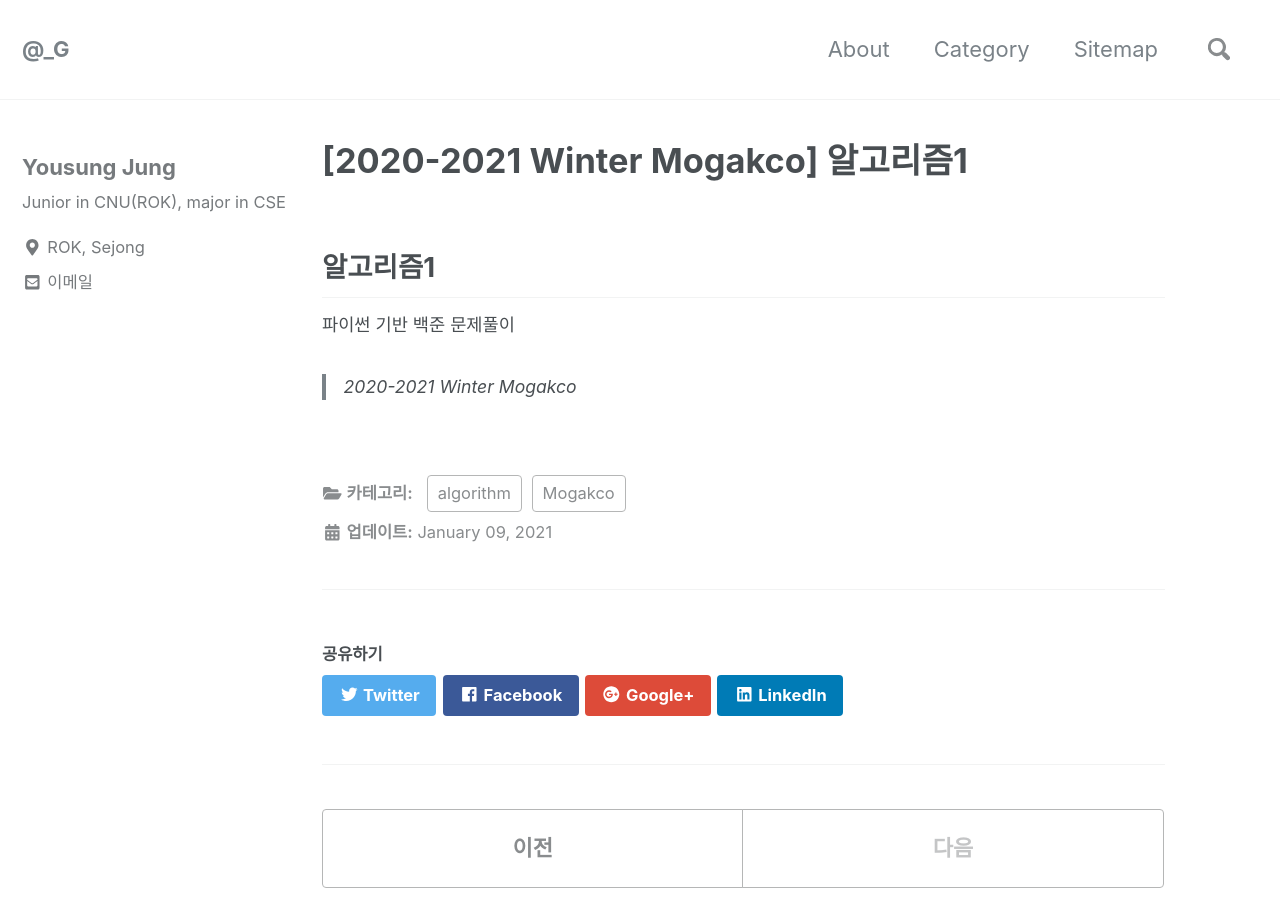
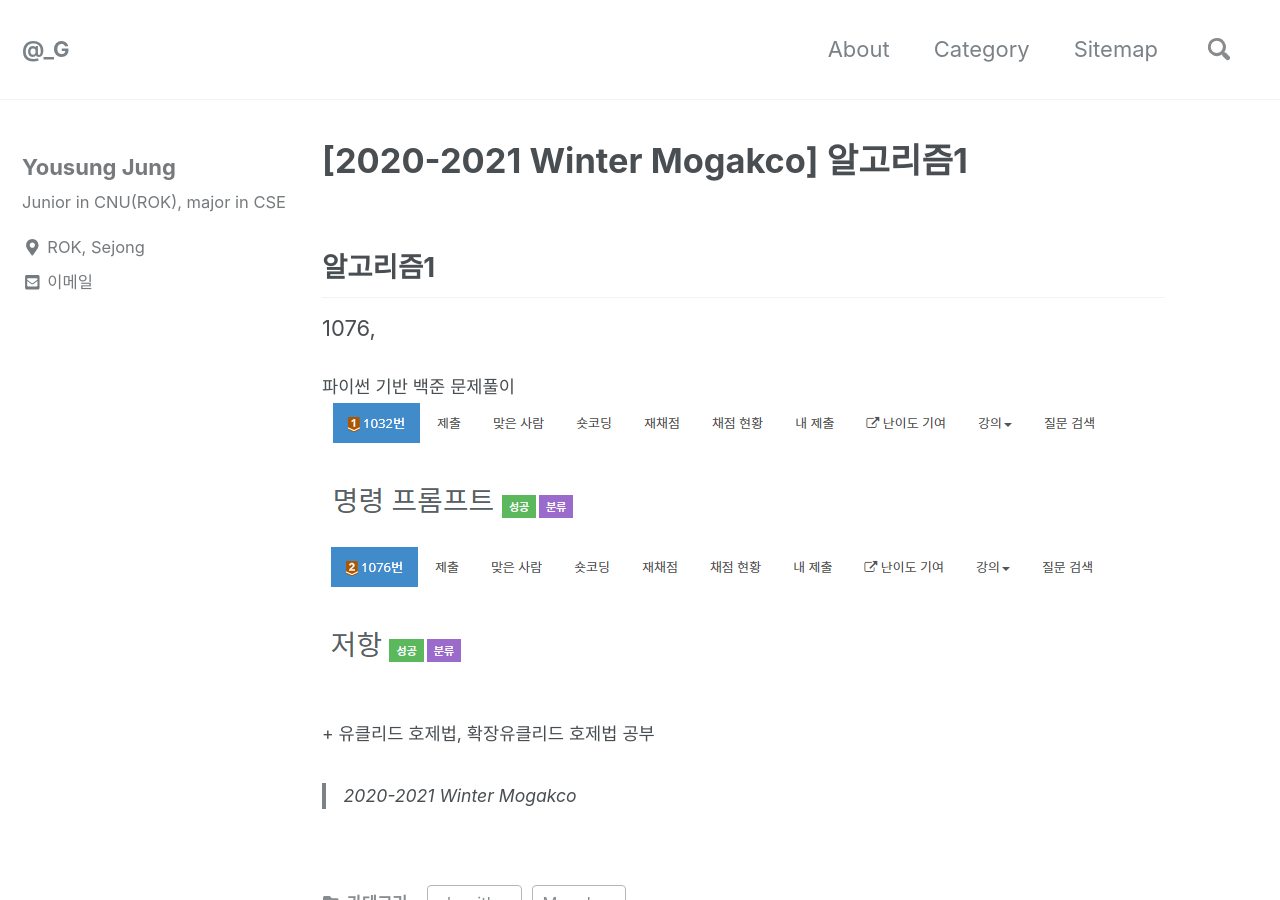
Before and after one commit to can019/can019.github.io, a Jekyll site: the page built from _posts/2021-01-09-Mogakco_4.md, in a window 1280 px wide and 900 px high. Built offline with Jekyll 4.4.1, drawn with Linux system fonts in a browser that asks for light colours; nearby versions of some CDN libraries.

Commit message:
[MODIFY]UPLOAD

```diff
--- a/_posts/2021-01-09-Mogakco_4.md
+++ b/_posts/2021-01-09-Mogakco_4.md
@@ -5,9 +5,11 @@ categories: Mogakco algorithm
 ---
 ## 알고리즘1
 
-
+1076,
 <div style = "font-size : 0.8em"><!--biggest-->
-   파이썬 기반 백준 문제풀이
+   파이썬 기반 백준 문제풀이<br/>
+<img src="/assets/photos/mogakco4/result.png"> <br><br>
++ 유클리드 호제법, 확장유클리드 호제법 공부
   <div><!--<blockquote-->
     <blockquote>
       2020-2021 Winter Mogakco<br/>
```
Also changed, not shown: assets/photos/mogakco4/result.png (added).
